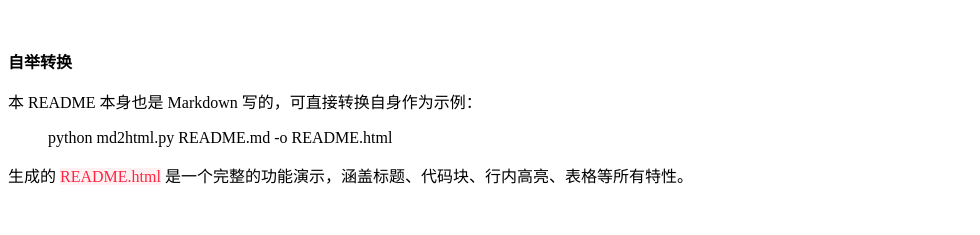
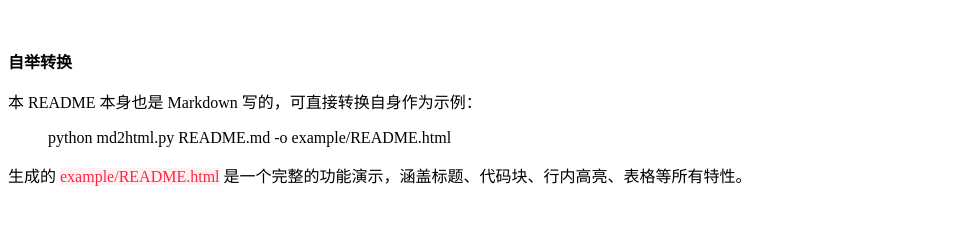
Before and after one commit to createskyblue/markdown2Html_Discuz, a plain HTML site: page example/README.html in a window 1280 px wide. Shown: the part 1360-1595 px from the top of the page, without its empty margins (0-980 px from the left). Drawn offline with Linux system fonts and the light colour scheme; files whose address does not match are found by name.

Commit message:
chore: 移除个人文件，示例移到 example/ 目录
- index.md / index.html 从仓库移除，加入 .gitignore
- README.html 示例移到 example/ 目录
- 更新 README 中的自举转换路径

Co-Authored-By: Claude <noreply@anthropic.com>

```diff
--- a/README.html
+++ b/example/README.html
@@ -31,10 +31,10 @@ python md2html.py article.md --strip-front -o output.html</blockquote>
 <p>本 README 本身也是 Markdown 写的，可直接转换自身作为示例：</p>
 
 <div class="blockcode">
-<blockquote>python md2html.py README.md -o README.html</blockquote>
+<blockquote>python md2html.py README.md -o example/README.html</blockquote>
 </div>
 
-<p>生成的 <font color="#FF2643"><font style="background-color:#FFF0F2">README.html</font></font> 是一个完整的功能演示，涵盖标题、代码块、行内高亮、表格等所有特性。</p>
+<p>生成的 <font color="#FF2643"><font style="background-color:#FFF0F2">example/README.html</font></font> 是一个完整的功能演示，涵盖标题、代码块、行内高亮、表格等所有特性。</p>
 <br>
 <br>
 <br>
@@ -165,6 +165,6 @@ python md2html.py article.md --strip-front -o output.html</blockquote>
 <br>
 <br>
 <hr>
-<p>build 28 July 2026 13:35 (UTC+8)</p>
+<p>build 28 July 2026 13:43 (UTC+8)</p>
 </body>
 </html>
```
Also changed, not shown: 2 other files.
